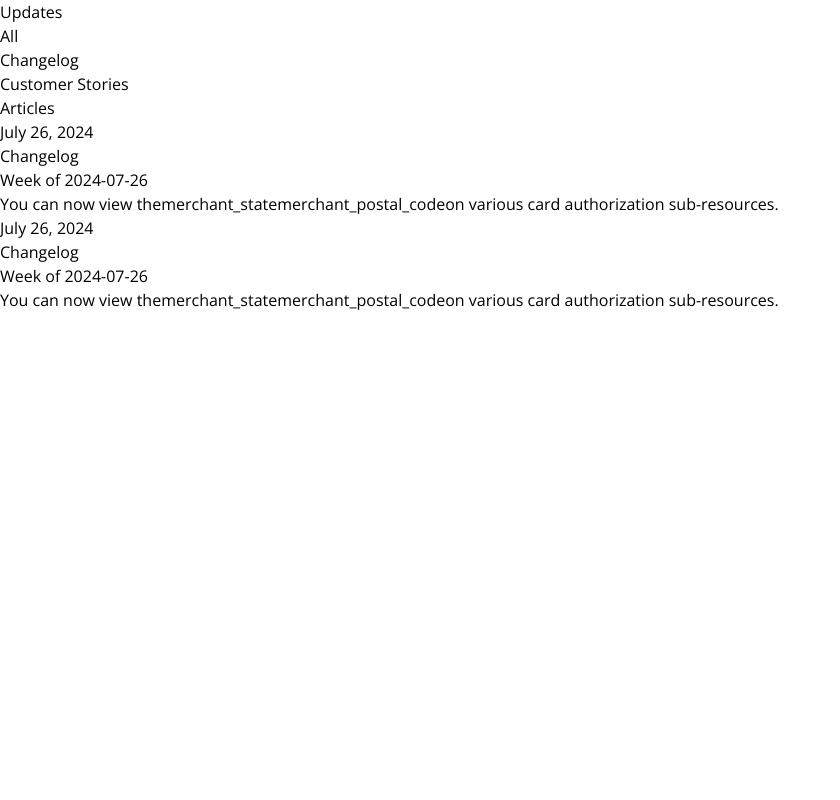
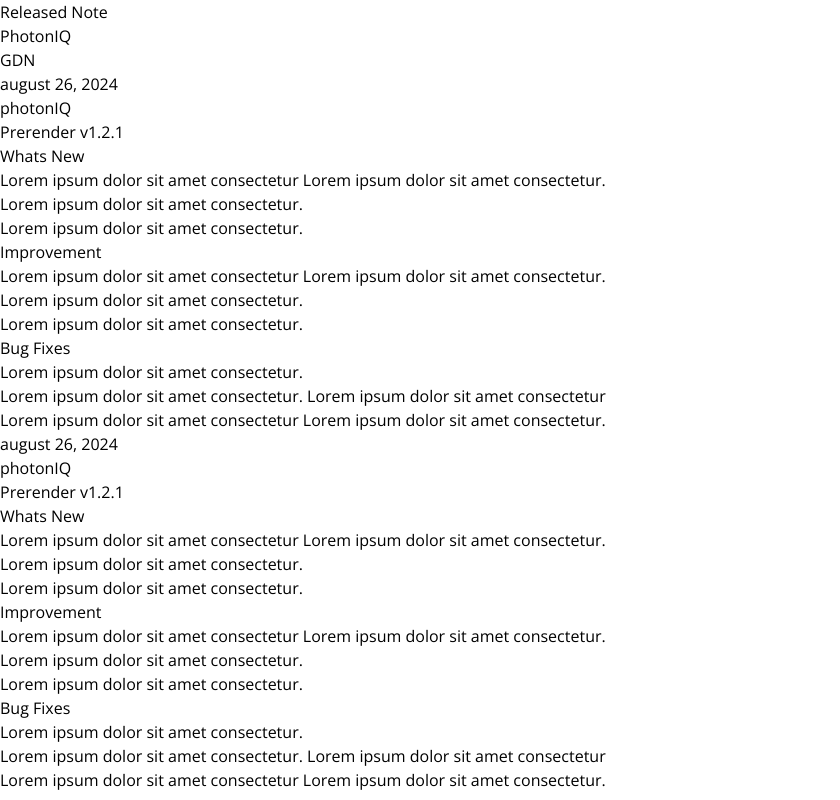
Before and after one commit to Opeyemi-2018/update, a React (Vite) app: page / in a window 1280 px wide. Shown: the whole page, without its empty margins (0-840 px from the left). Built offline with nearby package versions, Linux system fonts and the light colour scheme.

Commit message:
restructured

```diff
--- a/src/App.jsx
+++ b/src/App.jsx
@@ -1,68 +1,116 @@
-import { GoDot } from "react-icons/go";
+// import { GoDot } from "react-icons/go";
 
 const App = () => {
+  let notes = [
+    {
+      date: "august 26, 2024", photonIQ: "photonIQ", Prerender: "Prerender v1.2.1", whatsnew: "Whats New",
+      whatsNewContents: [ "Lorem ipsum dolor sit amet consectetur Lorem ipsum dolor sit amet consectetur.", "Lorem ipsum dolor sit amet consectetur.", "Lorem ipsum dolor sit amet consectetur." ],
+      Improvement: "Improvement",
+      improvementContents: [ "Lorem ipsum dolor sit amet consectetur Lorem ipsum dolor sit amet consectetur.", "Lorem ipsum dolor sit amet consectetur.", "Lorem ipsum dolor sit amet consectetur."],
+      bugFix: "Bug Fixes",
+      bugFixContents: [ "Lorem ipsum dolor sit amet consectetur.", "Lorem ipsum dolor sit amet consectetur. Lorem ipsum dolor sit amet consectetur", "Lorem ipsum dolor sit amet consectetur Lorem ipsum dolor sit amet consectetur."],
+    },
+    {
+      date: "august 26, 2024", photonIQ: "photonIQ", Prerender: "Prerender v1.2.1", whatsnew: "Whats New",
+      whatsNewContents: [ "Lorem ipsum dolor sit amet consectetur Lorem ipsum dolor sit amet consectetur.", "Lorem ipsum dolor sit amet consectetur.", "Lorem ipsum dolor sit amet consectetur." ],
+      Improvement: "Improvement",
+      improvementContents: [ "Lorem ipsum dolor sit amet consectetur Lorem ipsum dolor sit amet consectetur.", "Lorem ipsum dolor sit amet consectetur.", "Lorem ipsum dolor sit amet consectetur."],
+      bugFix: "Bug Fixes",
+      bugFixContents: [ "Lorem ipsum dolor sit amet consectetur.", "Lorem ipsum dolor sit amet consectetur. Lorem ipsum dolor sit amet consectetur", "Lorem ipsum dolor sit amet consectetur Lorem ipsum dolor sit amet consectetur."],
+    },
+
+  ];
+
   return (
-    <div className='max-w-[1150px] mx-auto p-4 mt-10'>
-      <header className='flex sm:flex-row flex-col gap-2 sm:items-center justify-between items-start my-14'>
-        <h1 className='sm:text-4xl text-2xl sm:font-extrabold font-semibold'>Updates</h1>
-        <ul className='flex items-center gap-3'>
-          <li className='bg-[#1a2b3b] list-none text-white py-[4px] px-[8px] text-[14px] rounded-md'>All</li>
-          <li className='text-[#687887] list-none bg-[#edf0f2] py-[4px] px-[8px] text-[14px] rounded-md'>Changelog</li>
-          <li className='text-[#687887] list-none bg-[#edf0f2] py-[4px] px-[8px] text-[14px] rounded-md'>Customer Stories</li>
-          <li className='text-[#687887] list-none bg-[#edf0f2] py-[4px] px-[8px] text-[14px] rounded-md'>Articles</li>
+    <div className="max-w-[1150px] mx-auto px-6 md:px-10 mt-10">
+      <header className="flex sm:flex-row flex-col gap-2 sm:items-center justify-between items-start my-14">
+        <h1 className="sm:text-4xl text-2xl sm:font-extrabold font-semibold">
+          Released Note
+        </h1>
+        <ul className="flex items-center gap-3">
+          <li className="bg-[#1a2b3b] list-none text-white py-[4px] px-[8px] text-[14px] rounded-md">
+            PhotonIQ
+          </li>
+          <li className="text-[#687887] list-none bg-[#edf0f2] py-[4px] px-[8px] text-[14px] rounded-md">
+            GDN
+          </li>
         </ul>
       </header>
+      <div className="mt-6">
+        <div class="pb-20 md:pb-24 w-full max-w-screen-xl xl:mx-auto ">
+          <div class="relative min-h-[600px] w-full">
+            <div class="absolute bottom-0 left-0 top-2 w-[2px] bg-gray-100 md:left-[25%] after:absolute after:inset-x-0 after:bottom-0 after:h-48 after:bg-gradient-to-b after:from-gray-100 after:to-white"></div>
 
-     <div className='mt-6'>
+                {notes.map((note) => {
+                  let { date, photonIQ, Prerender, whatsnew, whatsNewContents, Improvement, improvementContents, bugFix, bugFixContents } = note;
+                  return (
+                    <div class="ml-6 grid grid-cols-1 pb-20 md:ml-0 md:grid-cols-4 ">
+                      <div class="relative col-span-1 mb-4 flex flex-row  items-center justify-between md:mb-0 md:flex-col md:items-start md:justify-start">
+                        <div class=" text-gray-600 md:mb-1 whitespace-nowrap">{date}</div>
+                        <span class="bg-gray-100 w-fit flex-initial rounded-md px-1.5 py-0.5 text-sm text-gray-600">
+                          {photonIQ}
+                        </span>
+                        <div class="absolute left-[-31px] top-1.5 h-4 w-4 rounded-full border-[2px] border-gray-200 bg-white md:left-auto md:right-[-9px]"></div>
+                      </div>
 
-          <div class="ml-6 grid grid-cols-1 pb-20 md:ml-0 md:grid-cols-4">
-            <div class="relative col-span-1 mb-4 flex flex-row items-center justify-between md:mb-0 md:flex-col md:items-start md:justify-start">
-              <div class="text-sm text-gray-600 md:mb-1">July 26, 2024</div>
-              <span class="bg-gray-100 w-fit flex-initial rounded-md px-1.5 py-0.5 text-sm text-gray-600">Changelog</span>
-              <div class="absolute left-[-31px] right-auto top-1.5 h-4 w-4 rounded-full border-[2px] border-gray-200 bg-white md:left-auto md:right-[-9px]"></div>
-            </div>
-            <div class="col-span-3 md:ml-12"><div class="flex flex-col space-y-2">
-                <div class="text-2xl font-bold">Week of 2024-07-26</div>
+
+                      <div class="col-span-3 sm:ml-20 ml-0">
+                        <h1 className="text-2xl font-semibold">{Prerender}</h1>
+                        <div class="flex flex-col space-y-2 my-4">
+                          <div class="font-bold">{whatsnew}</div>
                           <div class="flex flex-col gap-y-3">
                             <div class="text-base">
+                              {whatsNewContents.map((whatsNewContent) => {
+                                return (
                                   <ul>
-                      <li class="relative ml-6 before:absolute before:-left-6 before:top-2 before:h-2 before:w-2 before:rounded-full before:border-2 before:border-gray-300">You can now view the
-                        <span class="rounded-sm bg-gray-100 px-1 py-[1px] font-mono text-[14px]">merchant_state</span>
-                        <span class="rounded-sm bg-gray-100 px-1 py-[1px] font-mono text-[14px]">merchant_postal_code</span>
-                          on various <a class="border-gray border-b border-dashed transition-colors duration-200 hover:border-solid hover:bg-green-100" href="/documentation/api#card-payment-object.elements.card_authorization">card authorization</a> sub-resources.
+                                    <li class="relative text-[16px]  ml-6 before:absolute before:-left-6 before:top-2 before:h-2 before:w-2 before:rounded-full before:border-2 before:border-gray-300">
+                                      {whatsNewContent}
                                     </li>
                                   </ul>
+                                );
+                              })}
+                            </div>
+                          </div>
+
+                          <div class="font-bold">{Improvement}</div>
+                          <div class="flex flex-col gap-y-3">
+                            <div class="text-base">
+                              {improvementContents.map((improvementContent) => {
+                                return (
+                                  <ul>
+                                    <li class="relative text-[16px] ml-6 before:absolute before:-left-6 before:top-2 before:h-2 before:w-2 before:rounded-full before:border-2 before:border-gray-300">
+                                      {improvementContent}
+                                    </li>
+                                  </ul>
+                                );
+                              })}
+                            </div>
+                          </div>
+
+                          <div class="font-bold">{bugFix}</div>
+                          <div class="flex flex-col gap-y-3">
+                            <div class="text-base">
+                              {bugFixContents.map((bugFixContent) => {
+                                return (
+                                  <ul>
+                                    <li class="relative text-[16px] ml-6 before:absolute before:-left-6 before:top-2 before:h-2 before:w-2 before:rounded-full before:border-2 before:border-gray-300">
+                                      {bugFixContent}
+                                    </li>
+                                  </ul>
+                                );
+                              })}
                             </div>
                           </div>
                         </div>
                       </div>
                     </div>
-
-          <div class="ml-6 grid grid-cols-1 pb-20 md:ml-0 md:grid-cols-4">
-            <div class="relative col-span-1 mb-4 flex flex-row items-center justify-between md:mb-0 md:flex-col md:items-start md:justify-start">
-              <div class="text-sm text-gray-600 md:mb-1">July 26, 2024</div>
-              <span class="bg-gray-100 w-fit flex-initial rounded-md px-1.5 py-0.5 text-sm text-gray-600">Changelog</span>
-              <div class="absolute left-[-31px] right-auto top-1.5 h-4 w-4 rounded-full border-[2px] border-gray-200 bg-white md:left-auto md:right-[-9px]"></div>
-            </div>
-            <div class="col-span-3 md:ml-12"><div class="flex flex-col space-y-2">
-                <div class="text-2xl font-bold">Week of 2024-07-26</div>
-                <div class="flex flex-col gap-y-3">
-                  <div class="text-base">
-                    <ul>
-                      <li class="relative ml-6 before:absolute before:-left-6 before:top-2 before:h-2 before:w-2 before:rounded-full before:border-2 before:border-gray-300">You can now view the
-                        <span class="rounded-sm bg-gray-100 px-1 py-[1px] font-mono text-[14px]">merchant_state</span>
-                        <span class="rounded-sm bg-gray-100 px-1 py-[1px] font-mono text-[14px]">merchant_postal_code</span>
-                          on various <a class="border-gray border-b border-dashed transition-colors duration-200 hover:border-solid hover:bg-green-100" href="/documentation/api#card-payment-object.elements.card_authorization">card authorization</a> sub-resources.
-                          </li>
-                          </ul>
+                  );
+                })}
           </div>
         </div>
       </div>
     </div>
-          </div>
-     </div>
-    </div>
-  )
-}
+  );
+};
 
-export default App
+export default App;
```
Lines whose indentation alone changed are shown as unchanged.
